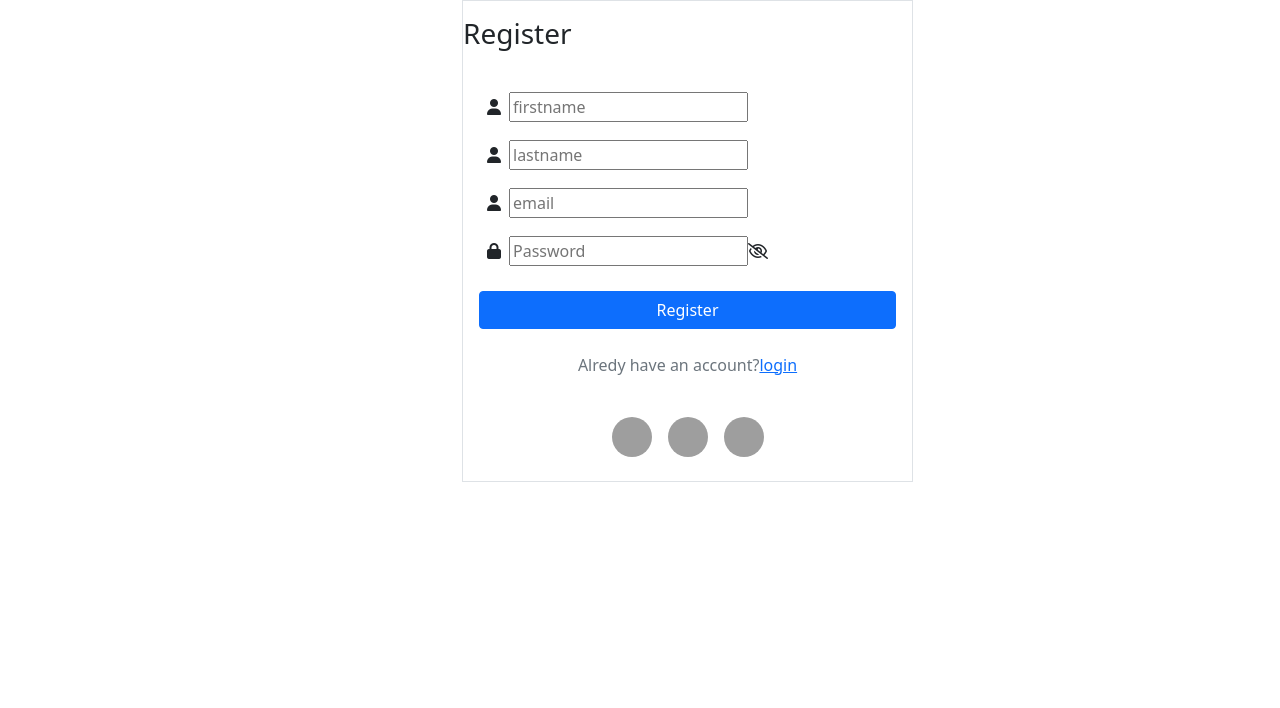
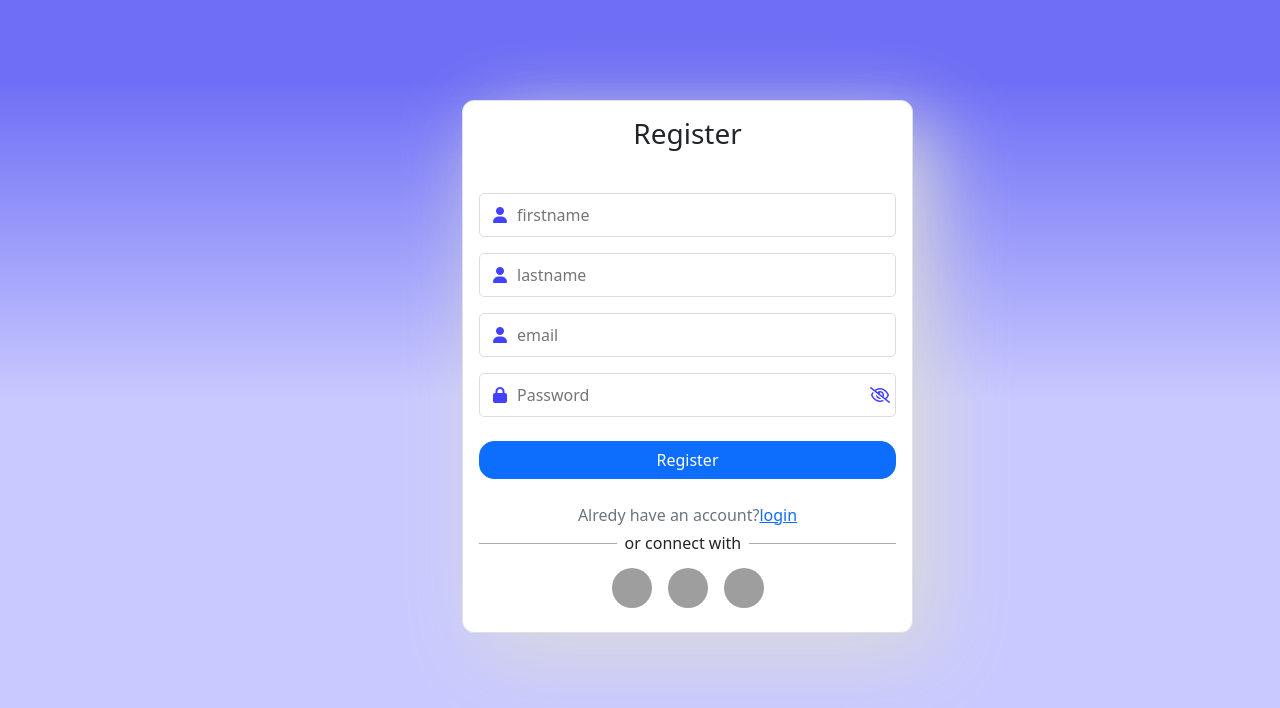
Before and after one commit to inak2002/MaxiUI, an Angular app: page / in a window 1280 px wide. Shown: the top 708 px of the page. Built offline with nearby package versions, Linux system fonts and the light colour scheme; grey boxes are pictures that could not be loaded.

Commit message:
undefined alert

```diff
--- a/src/app/register.service.ts
+++ b/src/app/register.service.ts
@@ -1,14 +1,15 @@
 import { HttpClient } from '@angular/common/http';
 import { Injectable } from '@angular/core';
+import { Observable } from 'rxjs';
 
 @Injectable({
   providedIn: 'root'
 })
 export class RegisterService {
-  private apiUrl="https://localhost:44335/api/v1/User/Register";
+  private apiUrl:string="https://localhost:44335/api/v1/User/Register";
 
   constructor(private _http:HttpClient) { }
-  registerUser(regobj:any){
+  registerUser(regobj:any):Observable<any>{                                                        //: Observable<any>
     //var body = {user:this.user}
    // const headers = new HttpHeaders().set('content-type','application/json');
    return this._http.post<any>(this.apiUrl,regobj)
--- a/src/assets/css/common.css
+++ b/src/assets/css/common.css
@@ -1,3 +1,61 @@
+.outer{
+    height: 100vh;
+    background: linear-gradient(to top,#c9c9ff 50%,#6e6ef6 90%) no-repeat;
+}
+.panel-heading{
+    text-align: center;
+    margin-bottom: 10px;
+}
+#forget{
+    min-width: 100px;
+    margin-left: auto;
+    text-decoration: none;
+    cursor: pointer;
+}
+
+a:hover{
+    text-decoration: none;
+}
+.form-inline label{
+    padding-left: 10px;
+    margin: 0;
+    cursor: pointer;
+}
+.btn{
+    margin-top: 20px;
+    border-radius: 15px;
+}
+.panel{
+    min-height: 380px;
+    box-shadow: 20px 20px 80px rgb(218,218,218);
+    border-radius: 12px;
+    margin-top: 100px;
+}
+.input-field{
+    border-radius: 5px;
+    padding: 5px;
+    display: flex;
+    align-items: center;
+    cursor: pointer;
+    border: 1px solid #ddd;
+    color: #4343ff ;
+}
+.input-field.error{
+    border:1px solid red;
+    color: red;
+}
+input[type='text'],
+input[type='password']{
+    border: none;
+    outline: none;
+    box-shadow: none;
+    width: 100%;
+}
+.fa-eye-slash.btn{
+    border: none;
+    outline: none;
+    box-shadow: none;
+}
 img{
     width: 40px;
     height: 40px;
@@ -5,3 +63,15 @@ img{
     border-radius: 50%;
     position: relative;
 }
+.bordert{
+border-top: 1px solid #aaa;
+position: relative;
+}
+.bordert:after{
+    content: "or connect with";
+    position: absolute;
+    top: -13px;
+    left: 33%;
+    background-color: #fff;
+    padding: 0 8px;
+}
```
Also changed, not shown: src/app/register/register.component.ts (+7 -18 lines).
